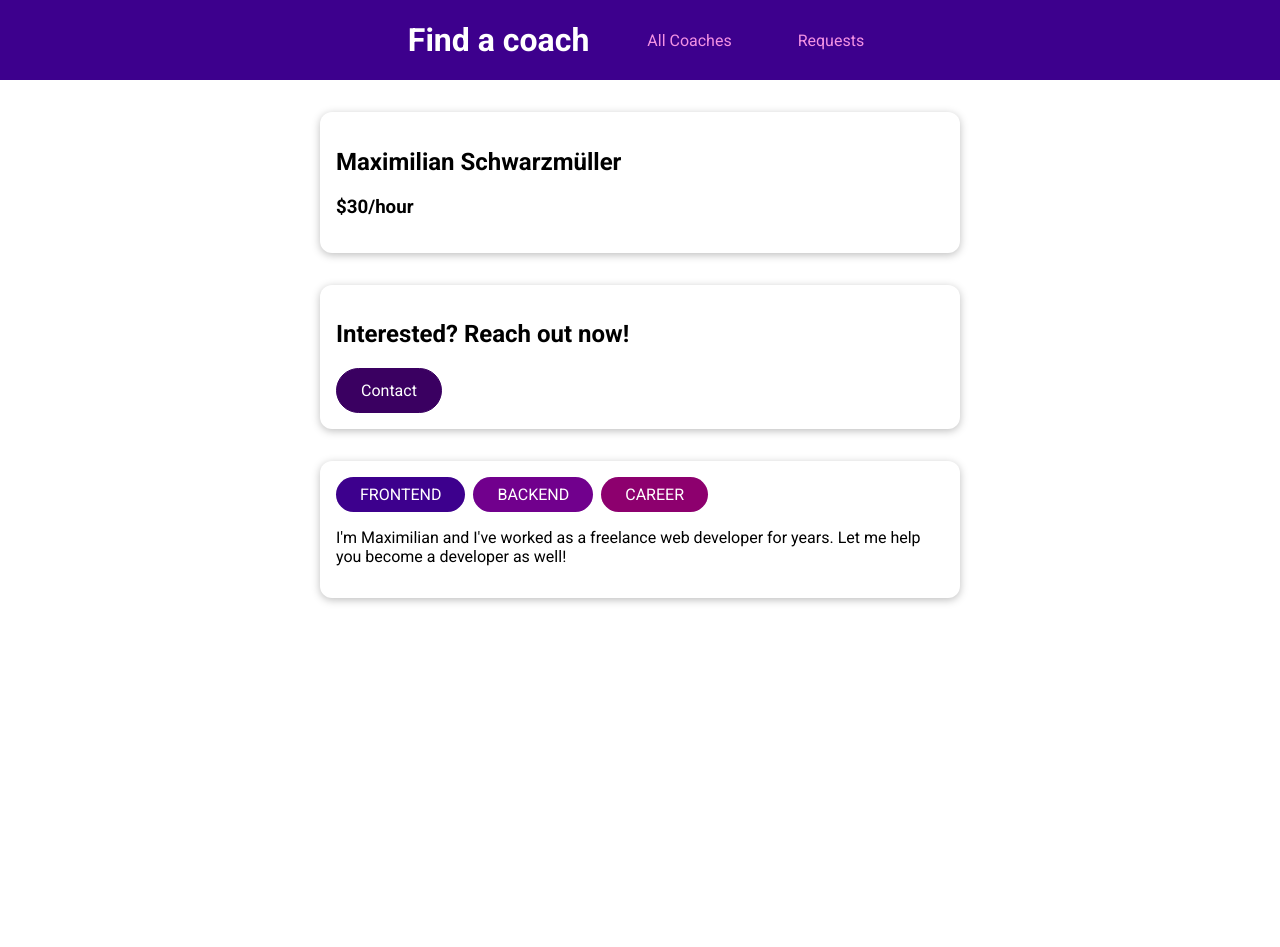
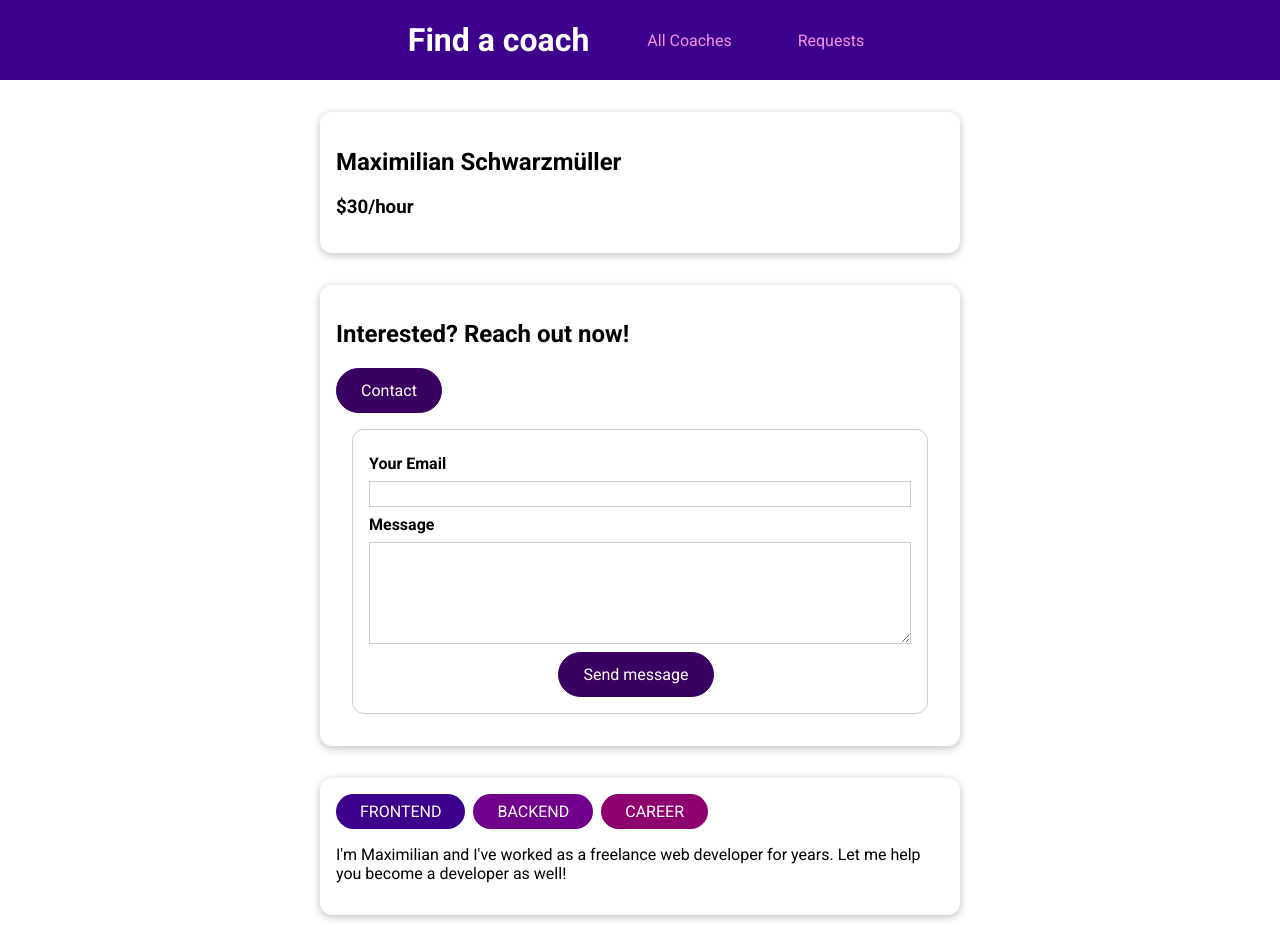
Before and after one commit to SoufyaneTAHARHAAT/Find_Coach_App, a Vue app in the folder CoachApp/: page /coaches/c1/contact in a window 1280 px wide. Before the commit the page ends 800 px from the top, so only its background shows below. Built offline with nearby package versions, Linux system fonts and the light colour scheme.

Commit message:
Made the requests components and module

```diff
--- /dev/null
+++ b/CoachApp/src/components/requests/requestItem.vue
@@ -0,0 +1,45 @@
+<template>
+    <li>
+        <div>
+            <a :href="emailLink">{{ email }}</a>
+        </div>
+        <div>
+            <p>{{ message }}</p>
+        </div>
+    </li>
+</template>
+
+<script>
+export default {
+    props: ['email', 'message'],
+
+    computed: {
+        emailLink() {
+            return 'mailto:' + this.email;
+        }
+    }
+}
+</script>
+
+<style scoped>
+li {
+  margin: 1rem 0;
+  border: 1px solid #ccc;
+  padding: 1rem;
+}
+
+a {
+  color: #3d008d;
+  text-decoration: none;
+  font-weight: bold;
+}
+
+a:hover,
+a:active {
+  color: #8d007a;
+}
+
+p {
+  margin: 0.5rem 0 0 0;
+}
+</style>
--- a/CoachApp/src/pages/requests/ContactCoach.vue
+++ b/CoachApp/src/pages/requests/ContactCoach.vue
@@ -1,5 +1,89 @@
 <template>
-    <form action="">
-
+    <form @submit.prevent="submitForm">
+        <div class="form-control">
+            <label for="email">Your Email</label>
+            <input type="email" id="email" v-model.trim="email">
+        </div>
+        <div class="form-control">
+            <label for="message">Message</label>
+            <textarea id="message" rows="5" v-model.trim="message"></textarea>
+        </div>
+        <p class="errors" v-if="!formIsValid">Please Enter a valid email and a non-empty message</p>
+        <div class="actions">
+            <base-button>Send message</base-button>
+        </div>
     </form>
 </template>
+
+<script>
+export default {
+    data() {
+        return {
+            email: '',
+            message: '',
+            formIsValid: true,
+        }
+    },
+    methods: {
+        submitForm() {
+            this.formIsValid=true;
+
+            if(this.message==='' || !this.email.includes('@') || this.email==='') {
+                this.formIsValid=false;
+                return;
+            }
+
+            this.$store.dispatch("requests/contactCoach", {
+              coatchId: this.$route.params.id,
+              email: this.email,
+              message: this.message,
+            });
+            this.$router.replace("/coaches");
+        }
+    }
+}
+</script>
+
+<style scoped>
+    form {
+  margin: 1rem;
+  border: 1px solid #ccc;
+  border-radius: 12px;
+  padding: 1rem;
+}
+
+.form-control {
+  margin: 0.5rem 0;
+}
+
+label {
+  font-weight: bold;
+  margin-bottom: 0.5rem;
+  display: block;
+}
+
+input,
+textarea {
+  display: block;
+  width: 100%;
+  font: inherit;
+  border: 1px solid #ccc;
+  padding: 0.15rem;
+}
+
+input:focus,
+textarea:focus {
+  border-color: #3d008d;
+  background-color: #faf6ff;
+  outline: none;
+}
+
+.errors {
+  font-weight: bold;
+  color: red;
+}
+
+.actions {
+  text-align: center;
+}
+</style>
--- a/CoachApp/src/pages/requests/RequestsReceived.vue
+++ b/CoachApp/src/pages/requests/RequestsReceived.vue
@@ -1,3 +1,51 @@
 <template>
-    <h1>This would be the requests list component</h1>
+  <section>
+    <base-card>
+      <header>
+        <h2>Requests received</h2>
+      </header>
+      <ul v-if="hasRequests">
+        <request-item v-for="req in receivedRequests"
+        :key="req.id"
+        :email="req.email"
+        :message="req.message">
+        </request-item>
+      </ul>
+      <h3 v-else>You haven't received any requests yet!</h3>
+    </base-card>
+  </section>
 </template>
+
+<script>
+import requestItem from '../../components/requests/requestItem.vue';
+
+export default {
+    components: {requestItem},
+
+  computed: {
+    receivedRequests() {
+      return this.$store.getters['requests/requests'];
+    },
+    hasRequests() {
+        return this.$store.getters['requests/hasRequests'];
+    }
+  },
+};
+</script>
+
+<style scoped>
+header {
+  text-align: center;
+}
+
+ul {
+  list-style: none;
+  margin: 2rem auto;
+  padding: 0;
+  max-width: 30rem;
+}
+
+h3 {
+  text-align: center;
+}
+</style>
--- a/CoachApp/src/store/index.js
+++ b/CoachApp/src/store/index.js
@@ -1,10 +1,12 @@
 import { createStore } from 'vuex';
 import coachesModule from './modules/coaches/index.js';
+import requestsModule from './modules/requests/index.js';
 
 
 const store = createStore({
     modules: {
         coaches: coachesModule,
+        requests: requestsModule,
     },
     state() {
         return {
--- /dev/null
+++ b/CoachApp/src/store/modules/requests/actions.js
@@ -0,0 +1,11 @@
+export default {
+    contactCoach(context, payload) {
+        const newRequest = {
+            id: new Date().toISOString(),
+            coachId: payload.coachId,
+            email: payload.email,
+            message: payload.message,
+        };
+        context.commit("addRequest", newRequest);
+    }
+};
--- /dev/null
+++ b/CoachApp/src/store/modules/requests/getters.js
@@ -0,0 +1,8 @@
+export default {
+    requests(state) {
+        return state.requests;
+    },
+    hasRequests(state) {
+        return state.requests && state.requests.length > 0;
+    }
+};
--- /dev/null
+++ b/CoachApp/src/store/modules/requests/index.js
@@ -0,0 +1,17 @@
+import mutations from "./mutations";
+import actions from "./actions";
+import getters from "./getters";
+
+export default {
+    namespaced: true,
+
+    state() {
+        return {
+            requests: [],
+        };
+    },
+
+    mutations,
+    actions,
+    getters,
+};
--- /dev/null
+++ b/CoachApp/src/store/modules/requests/mutations.js
@@ -0,0 +1,5 @@
+export default {
+    addRequest(state, payload) {
+        state.requests.push(payload);
+    },
+};
```
